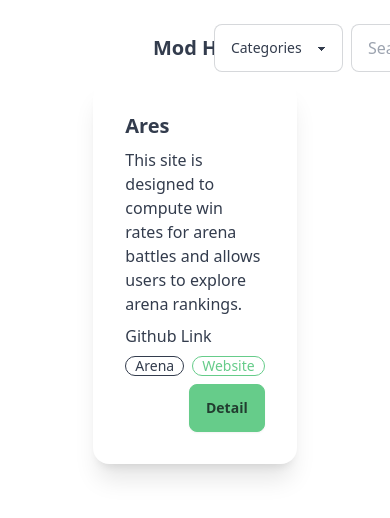
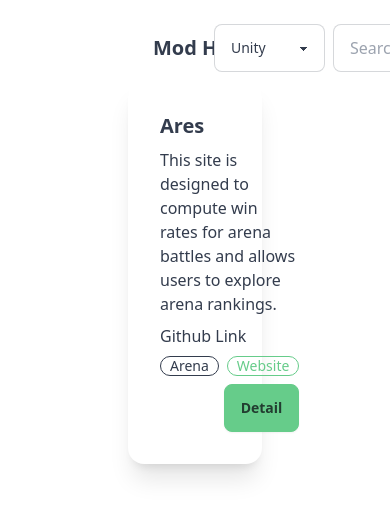
Before and after one commit to planetarium/hub, a Next.js app: page / in a window 390 px wide. Shown: the top 518 px of the page. Built offline with nearby package versions, Linux system fonts and the light colour scheme.

Commit message:
Add tailwind typograpyh

```diff
--- a/package.json
+++ b/package.json
@@ -13,9 +13,11 @@
     "react": "^18",
     "react-dom": "^18",
     "react-markdown": "^9.0.1",
+    "remark-gfm": "^4.0.0",
     "swr": "^2.2.5"
   },
   "devDependencies": {
+    "@tailwindcss/typography": "^0.5.12",
     "@types/node": "^20",
     "@types/react": "^18",
     "@types/react-dom": "^18",
--- a/src/components/Navbar.tsx
+++ b/src/components/Navbar.tsx
@@ -10,11 +10,8 @@ const Navbar = () => {
           </Link>
         </div>
         <div className="flex-none gap-2">
-          <select className="select select-bordered w-full max-w-xs">
-            <option disabled selected>
-              Categories
-            </option>
-            <option>Unity</option>
+          <select className="select select-bordered w-full max-w-xs" defaultValue="Unity">
+            <option value="Unity">Unity</option>
             <option>Website</option>
           </select>
 
--- a/src/pages/index.tsx
+++ b/src/pages/index.tsx
@@ -50,11 +50,9 @@ export async function getStaticProps() {
 
 const ModListPage: NextPage<{ mods: ModData[] }> = ({ mods }) => {
   return (
-    <div>
+    <div className="w-full flex flex-col gap-6">
       {mods.map((mod) => (
-        <div key={mod.id} className="w-full flex flex-col gap-6">
-          <ModCard {...mod} />
-        </div>
+        <ModCard key={mod.id} {...mod} />
       ))}
     </div>
   );
--- a/src/pages/mods/[id].tsx
+++ b/src/pages/mods/[id].tsx
@@ -2,7 +2,8 @@ import type { GetStaticPaths, GetStaticProps, NextPage } from "next";
 import fs from "fs";
 import path from "path";
 import type { ModData } from "@/types/mod";
-import ReactMarkdown from 'react-markdown';
+import ReactMarkdown from "react-markdown";
+import remarkGfm from "remark-gfm";
 
 export const getStaticPaths: GetStaticPaths = async () => {
   const directory = path.join(process.cwd(), "data");
@@ -41,12 +42,13 @@ const ModDetailPage: NextPage<{ mod: ModData; readme: string }> = ({
   readme,
 }) => {
   return (
-    <div>
+    <div className="w-5/6">
       <h1 className="text-4xl">{mod.title}</h1>
       <p>{mod.summary}</p>
       <div className="divider">README</div>
-      <ReactMarkdown>{readme}</ReactMarkdown>
-      {/* <div dangerouslySetInnerHTML={{ __html: readme }} /> */}
+      <ReactMarkdown className="prose lg:prose-l" remarkPlugins={[remarkGfm]}>
+        {readme}
+      </ReactMarkdown>
     </div>
   );
 };
--- a/tailwind.config.ts
+++ b/tailwind.config.ts
@@ -1,4 +1,5 @@
 import type { Config } from "tailwindcss";
+import typography from "@tailwindcss/typography";
 import daisyui from "daisyui";
 
 const config: Config = {
@@ -17,15 +18,8 @@ const config: Config = {
     },
   },
   daisyui: {
-    themes: [
-      "emerald",
-      "night",
-      "winter",
-      "dim",
-      "light",
-      "dark",
-    ],
+    themes: ["emerald", "night", "winter", "dim", "light", "dark"],
   },
-  plugins: [daisyui],
+  plugins: [typography, daisyui],
 };
 export default config;
```
Also changed, not shown: 1 other file (tests, documents, lock files or other folders).
